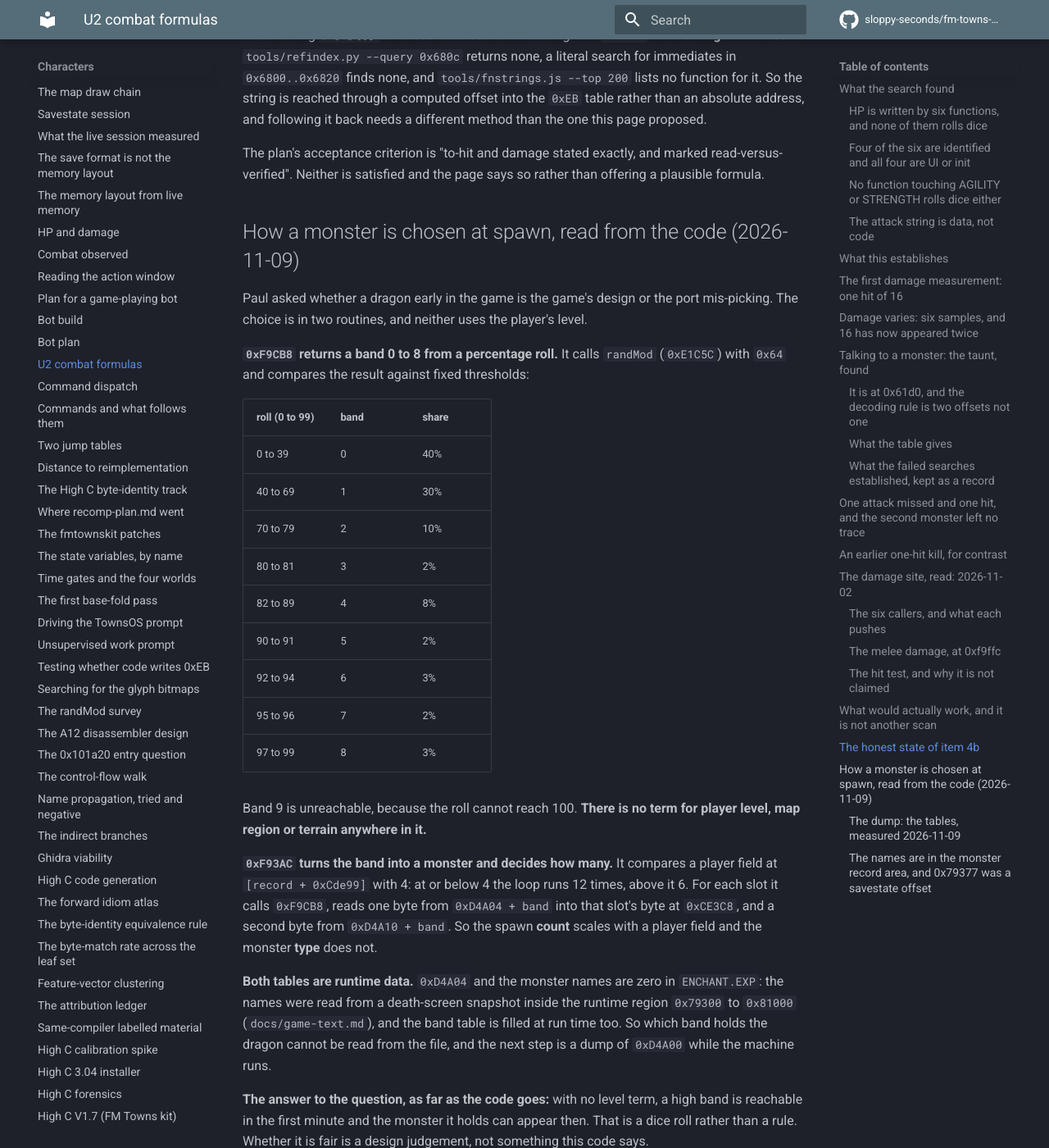
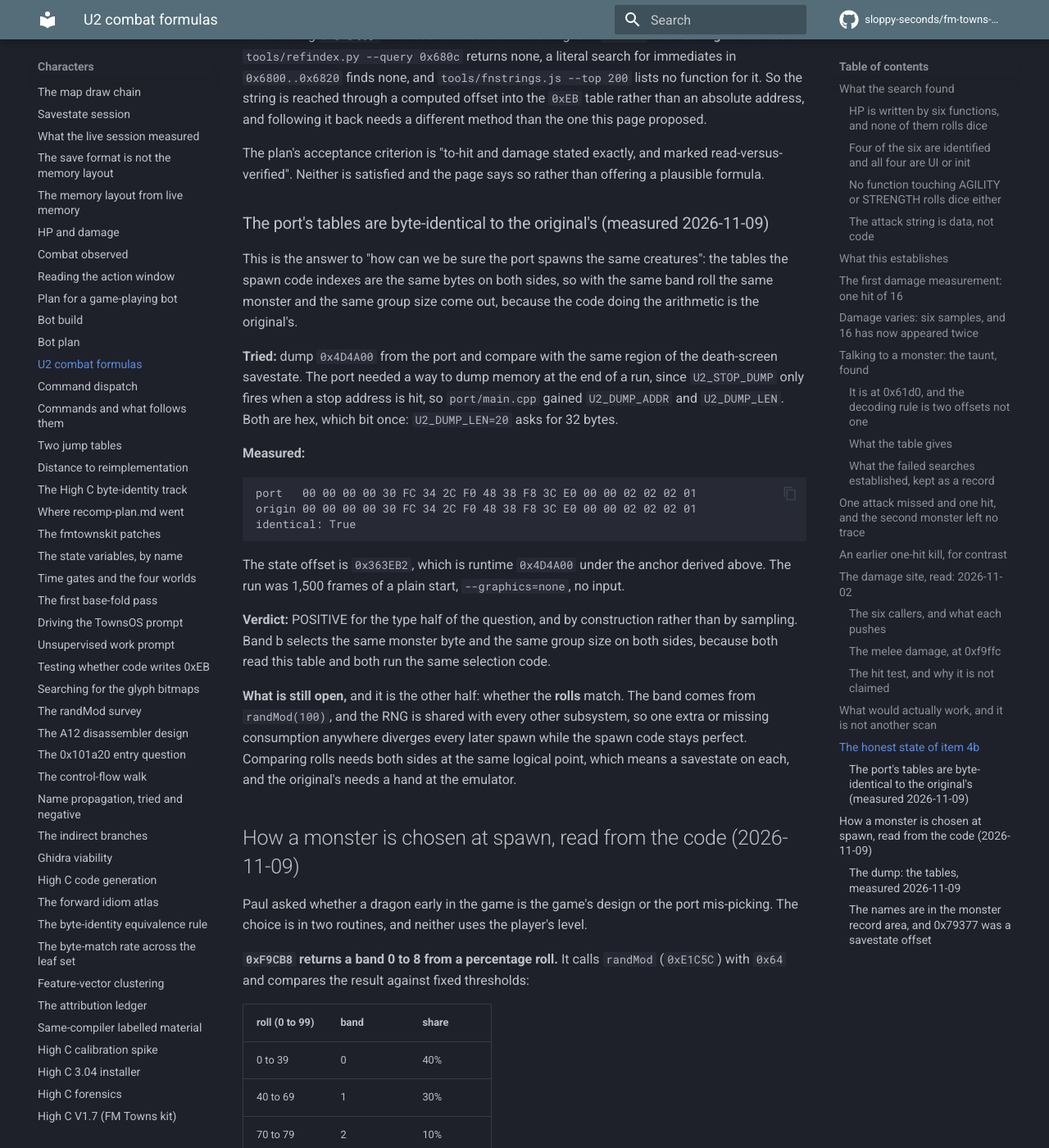
Before and after one commit to sloppy-seconds/fm-towns-ultima, an MkDocs documentation site: the page built from docs/combat-formulas.md, in a window 1280 px wide and 1400 px high, scrolled down 11611 px. Shown: the whole window at 82% size. Built offline with MkDocs 1.6.1 and Material for MkDocs 9.7.7, drawn with Linux system fonts in a browser that asks for light colours; comment, search, counter and statistics services are not loaded.

Commit message:
port: the monster tables are byte-identical to the original's
This is the answer to "how can we be sure the port spawns the same creatures": the table the spawn code indexes holds the same bytes on both
sides, so with the same band roll the same monster and group size come out, because the arithmetic is the original's own instructions.

The port needed a way to read memory at the end of a run, since U2_STOP_DUMP only fires when a stop address is actually hit and guessing one
that is reached is what had failed before. main.cpp now takes U2_DUMP_ADDR and U2_DUMP_LEN and dumps at exit, whatever ended the run. Both are
hex, which bit once: U2_DUMP_LEN=20 asks for 32 bytes.

Measured over 1,500 frames of a plain start with no input, port against the death-screen savestate at state 0x363EB2 (runtime 0x4D4A00):
identical, twenty bytes, verified in code rather than by eye.

What is still open is the other half, the rolls. The band comes from randMod(100) and the RNG is shared with every subsystem, so one extra or
missing consumption anywhere diverges every later spawn while the spawn code stays perfect. That comparison needs both sides at the same
logical point, which means a savestate on each and a hand at the emulator for the original's.

````diff
--- a/docs/combat-formulas.md
+++ b/docs/combat-formulas.md
@@ -436,6 +436,33 @@ following it back needs a different method than the one this page proposed.
 The plan's acceptance criterion is "to-hit and damage stated exactly, and marked read-versus-verified".
 Neither is satisfied and the page says so rather than offering a plausible formula.
 
+### The port's tables are byte-identical to the original's (measured 2026-11-09)
+
+This is the answer to "how can we be sure the port spawns the same creatures": the tables the spawn code indexes are the same bytes on both
+sides, so with the same band roll the same monster and the same group size come out, because the code doing the arithmetic is the original's.
+
+**Tried:** dump `0x4D4A00` from the port and compare with the same region of the death-screen savestate. The port needed a way to dump memory
+at the end of a run, since `U2_STOP_DUMP` only fires when a stop address is hit, so `port/main.cpp` gained `U2_DUMP_ADDR` and `U2_DUMP_LEN`.
+Both are hex, which bit once: `U2_DUMP_LEN=20` asks for 32 bytes.
+
+**Measured:**
+
+```
+port   00 00 00 00 30 FC 34 2C F0 48 38 F8 3C E0 00 00 02 02 02 01
+origin 00 00 00 00 30 FC 34 2C F0 48 38 F8 3C E0 00 00 02 02 02 01
+identical: True
+```
+
+The state offset is `0x363EB2`, which is runtime `0x4D4A00` under the anchor derived above. The run was 1,500 frames of a plain start,
+`--graphics=none`, no input.
+
+**Verdict:** POSITIVE for the type half of the question, and by construction rather than by sampling. Band b selects the same monster byte and
+the same group size on both sides, because both read this table and both run the same selection code.
+
+**What is still open,** and it is the other half: whether the **rolls** match. The band comes from `randMod(100)`, and the RNG is shared with
+every other subsystem, so one extra or missing consumption anywhere diverges every later spawn while the spawn code stays perfect. Comparing
+rolls needs both sides at the same logical point, which means a savestate on each, and the original's needs a hand at the emulator.
+
 ## How a monster is chosen at spawn, read from the code (2026-11-09)
 
 Paul asked whether a dragon early in the game is the game's design or the port mis-picking. The choice is in two routines, and neither uses
````
Also changed, not shown: docs/plan-recomp.md (+2 -0 lines), 1 other file.
